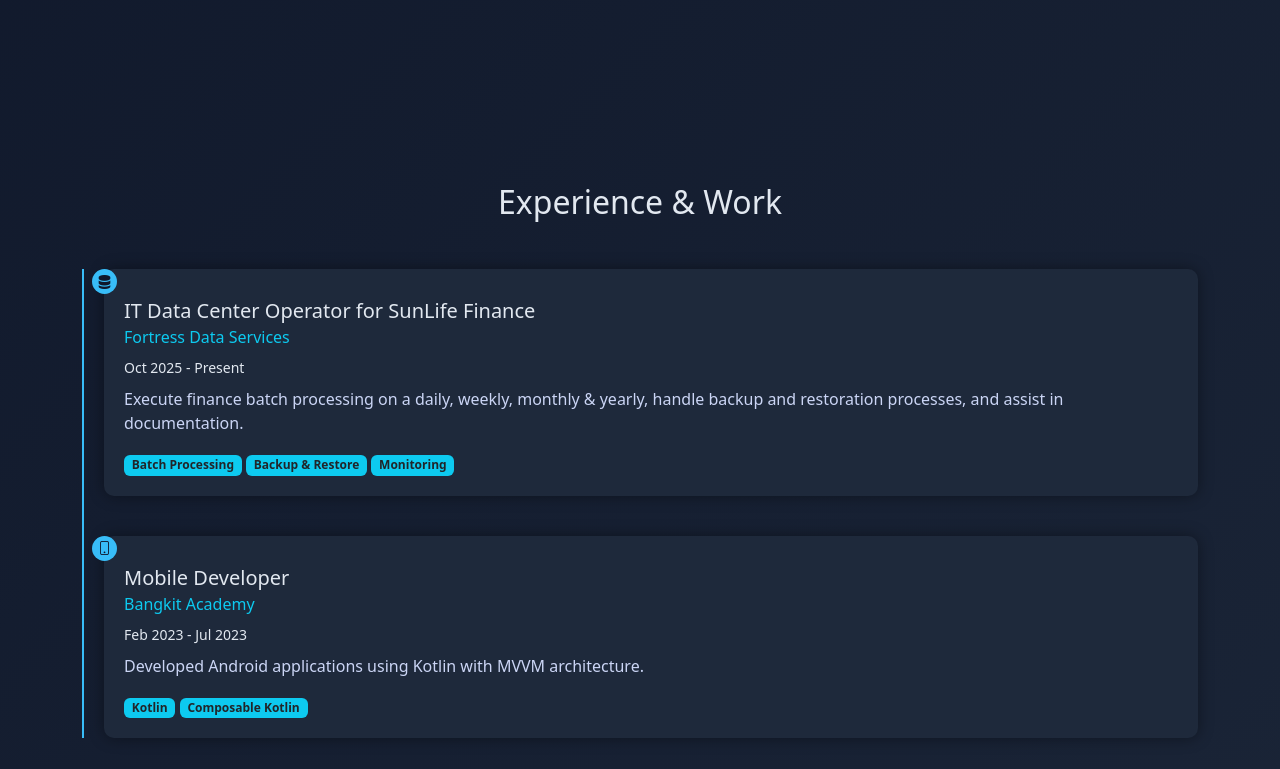
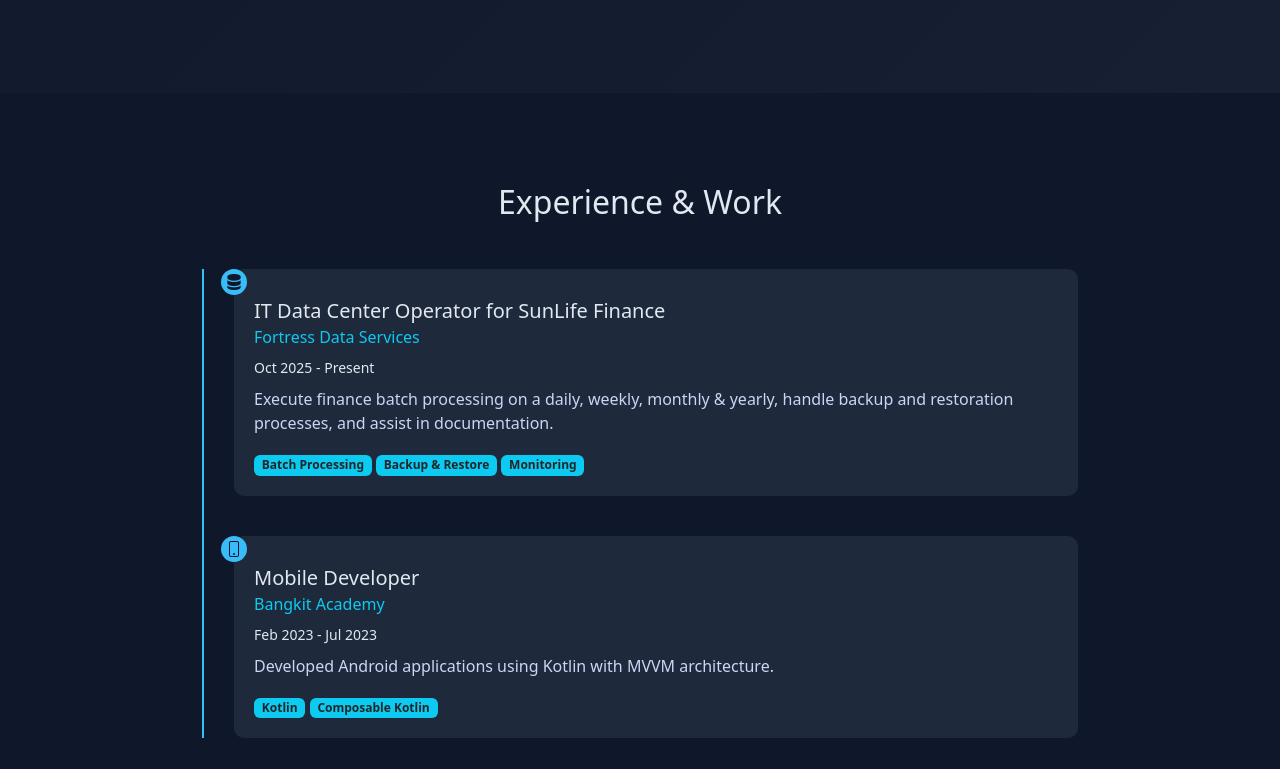
Before and after one commit to adityarizn31/adityarizn31, a plain HTML site: page index.html in a window 1280 px wide. Shown: the part 651-1420 px from the top of the page. Drawn offline with nearby package versions, Linux system fonts and the light colour scheme.

Commit message:
modify the css

```diff
--- a/style.css
+++ b/style.css
@@ -81,8 +81,7 @@
 
 .timeline {
   position: relative;
-  margin: 0 auto;
-  padding-left: 20px;
+  padding-left: 30px;
   border-left: 2px solid #38bdf8;
 }
 
@@ -93,22 +92,28 @@
 
 .timeline-icon {
   position: absolute;
-  left: -12px;
+  left: -13px;
+  top: 0;
   background: #38bdf8;
   color: #0f172a;
-  width: 25px;
-  height: 25px;
+  width: 26px;
+  height: 26px;
   border-radius: 50%;
   text-align: center;
-  line-height: 25px;
-  font-size: 14px;
+  line-height: 26px;
 }
 
 .timeline-content {
   background: #1e293b;
   padding: 20px;
   border-radius: 10px;
-  box-shadow: 0 0 15px rgba(0, 0, 0, 0.4);
+  color: #e2e8f0;
+}
+
+.timeline-content:hover {
+  box-shadow: 0 0 20px rgba(56, 189, 248, 0.5);
+  transform: translateY(-5px);
+  transition: 0.3s;
 }
 
 .timeline-content h5 {
@@ -118,3 +123,12 @@
 .timeline-content p {
   color: #cbd5f5;
 }
+
+#experience {
+  background: #0f172a;
+  padding: 80px 0;
+}
+
+#experience .container {
+  max-width: 900px;
+}
```
